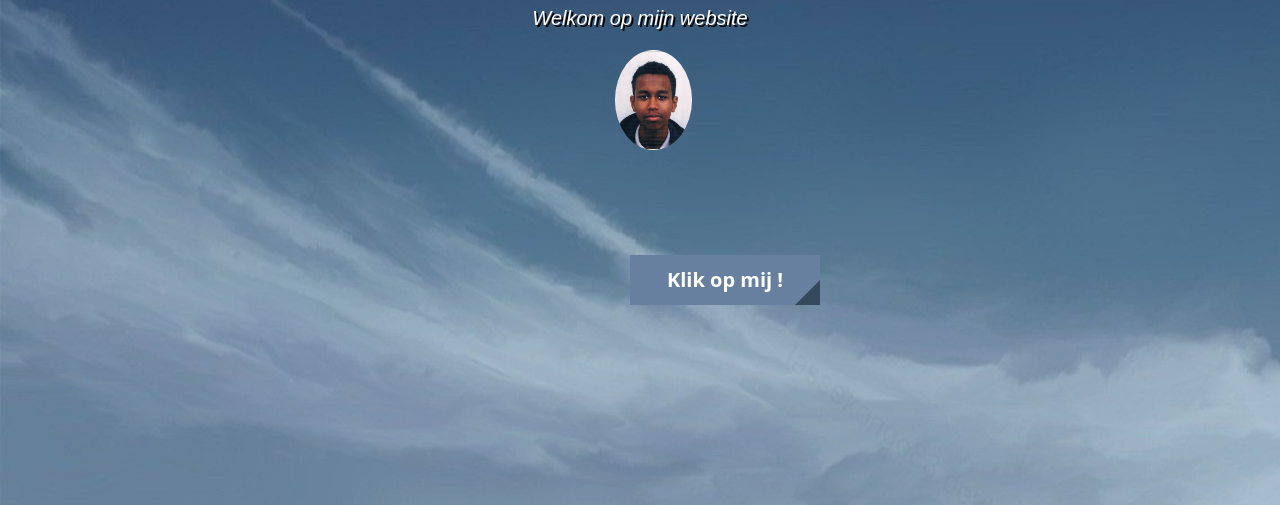
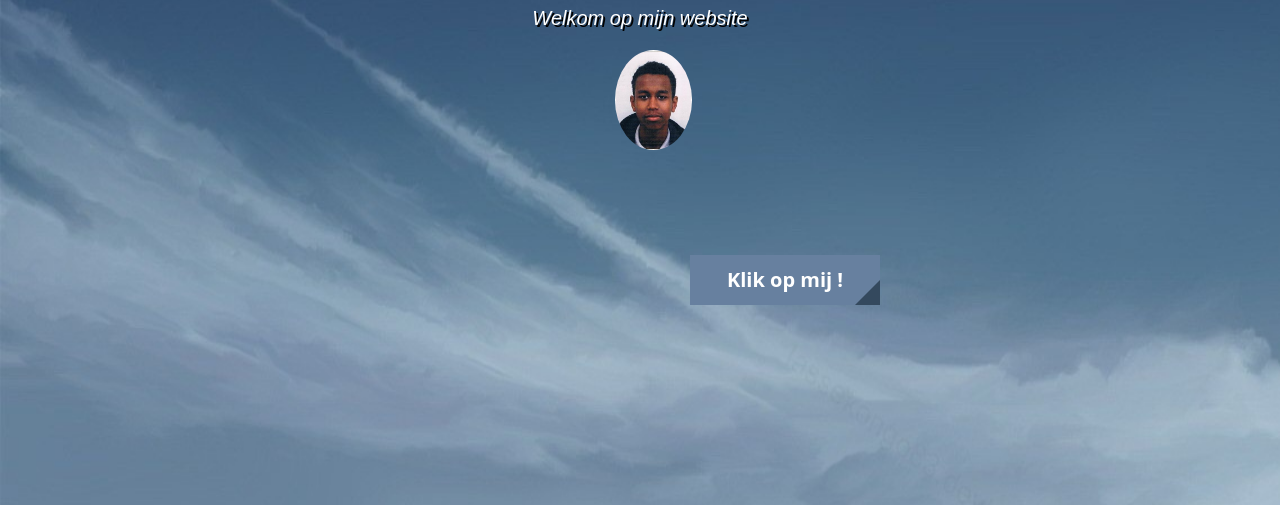
Before and after one commit to Nebue/nebue.github.io, a plain HTML site: page index.html in a window 1280 px wide. Shown: the part 295-800 px from the top of the page. Drawn offline with Linux system fonts and the light colour scheme.

Commit message:
versie 17.0

```diff
--- a/stijl.css
+++ b/stijl.css
@@ -84,7 +84,7 @@ bottom: 10px;
 	margin: auto;
 	position: absolute;
 	top: 550px;
-	left: 630px;
+	left: 690px;
 
 }
 
```
